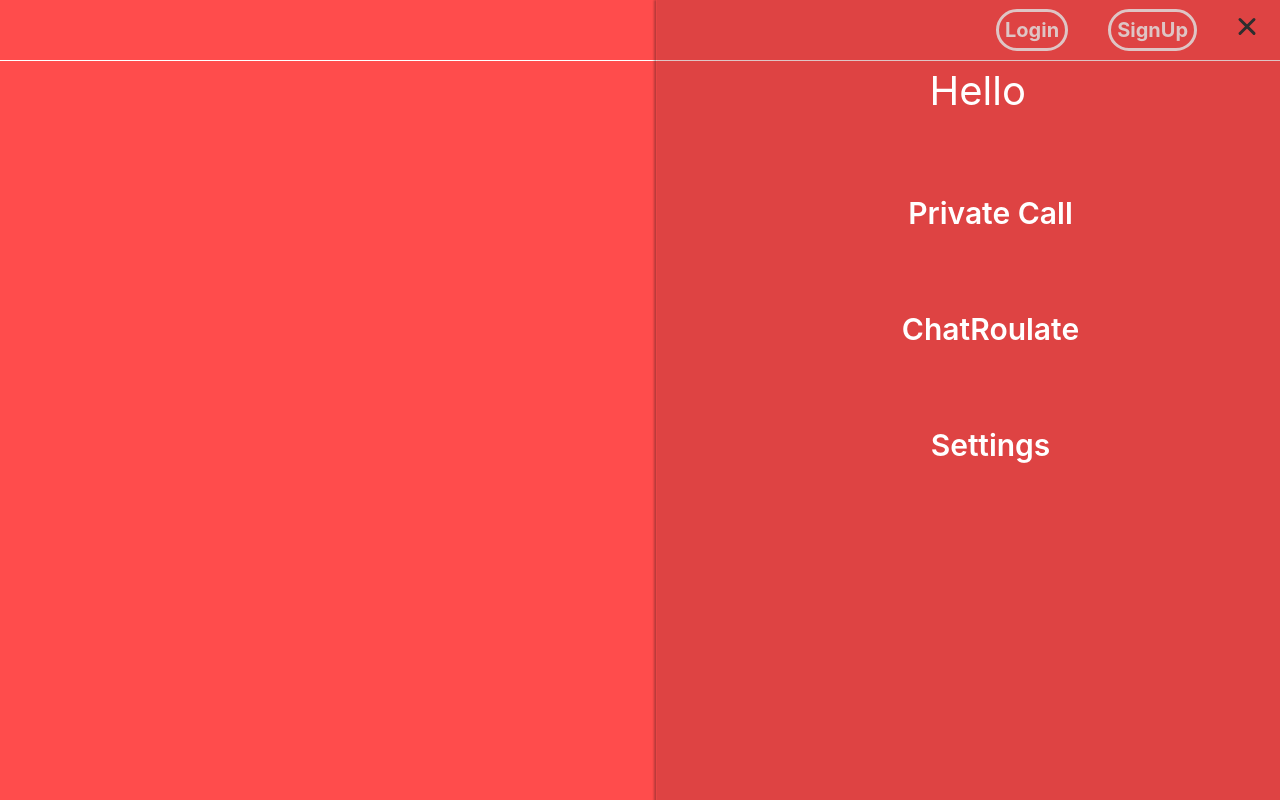
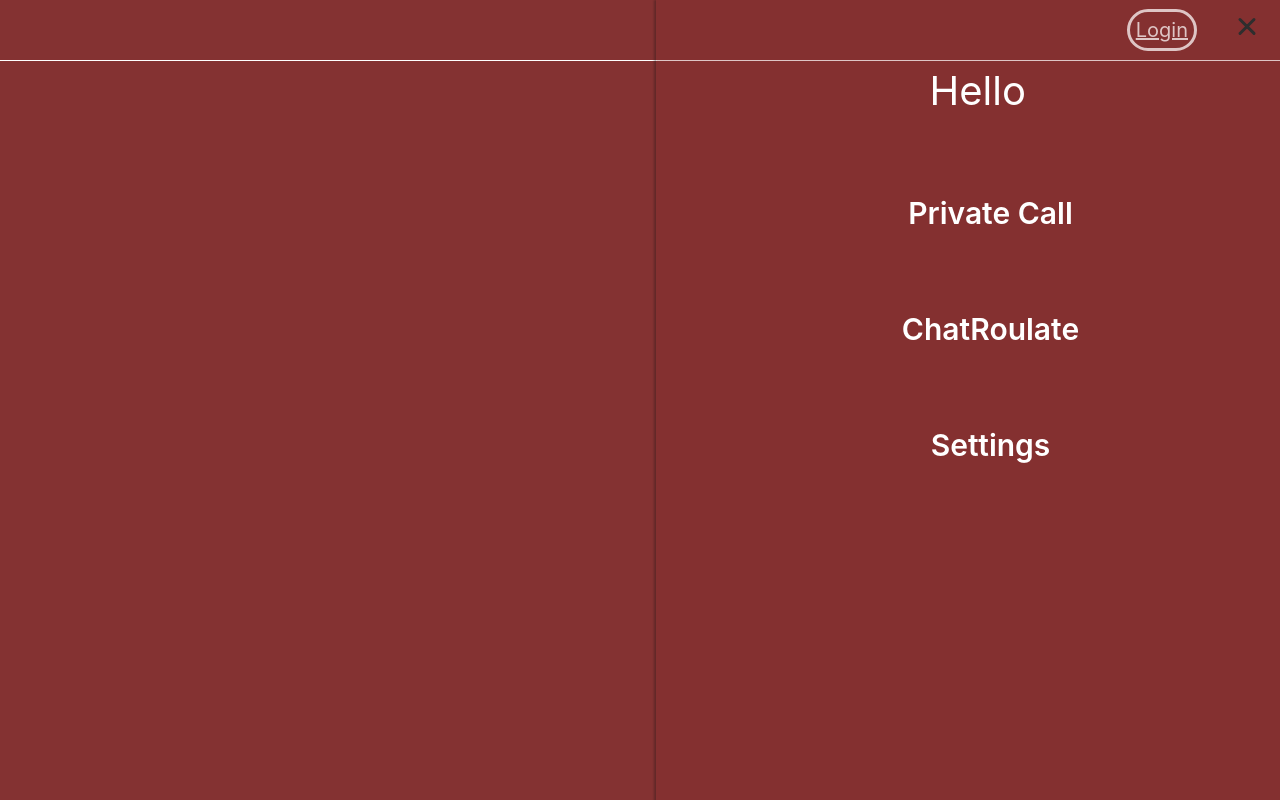
Before and after one commit to ShellyAmbar/ChatRoulatte---React-Node-JS-Socket.io, a React (Create React App) app in the folder client/: page / in a window 1280 px wide. Both pictures are taken after a click on the element 1248 px from the left and 30 px from the top of the page. Built offline with nearby package versions, Linux system fonts and the light colour scheme; no server answers.

Commit message:
fixing navigation, adding registeration

```diff
--- a/client/src/App.js
+++ b/client/src/App.js
@@ -10,6 +10,7 @@ import Chat from "./Components/Chat";
 import Controls from "./Components/Controls";
 import NavBar from "./Components/NavBar";
 import Routes from "./Components/Navigation/Routes";
+import Registeraion from "./Components/Pages/Registeraion";
 
 const useStyles = makeStyles((theme) => ({
   appBar: {
@@ -50,7 +51,7 @@ const App = () => {
   return (
     <div className={classes.wrapper}>
       <NavBar />
-      <Routes></Routes>
+      <Routes />
     </div>
   );
 };
--- a/client/src/Components/HamburgerMenu/NavigationMenu.jsx
+++ b/client/src/Components/HamburgerMenu/NavigationMenu.jsx
@@ -80,7 +80,7 @@ function NavigationMenu({isOpen}) {
         <a  href="/ChatRoulate">ChatRoulate</a>
       </NavLink>
       <NavLink initial={false} animate={isOpen ? "show": "hide"} variants={{show: {...variants.show, transition:{delay: 1.3}, duration: 0.2}, hide: {...variants.hide, transition:{delay: 0.5}, duration: 0.05}}}>
-        <a  href="#">Settings</a>
+        <a  href="/Settings">Settings</a>
       </NavLink>
     </NavList>
   </MenuContainer>;
--- a/client/src/Components/NavBar.js
+++ b/client/src/Components/NavBar.js
@@ -1,6 +1,7 @@
 import { Typography, Grid, Paper, Button } from "@material-ui/core";
 import { makeStyles } from "@material-ui/core/styles";
 import React, { useState } from "react";
+import { Link } from "react-router-dom";
 import styled from "styled-components";
 import { HamburgerMenu } from "./HamburgerMenu";
 
@@ -46,8 +47,9 @@ const NavBar = () => {
   return (
     <NavbarContainer>
       <HamburgerMenu />
+
       <div className={classes.button}>
-        <h2
+        <a
           style={{
             borderRadius: "25px",
             border: "3px solid #ffff",
@@ -55,22 +57,10 @@ const NavBar = () => {
             fontSize: "20px",
             color: "white",
           }}
-        >
-          SignUp
-        </h2>
-      </div>
-      <div className={classes.button}>
-        <h2
-          style={{
-            borderRadius: "25px",
-            border: "3px solid #ffff",
-            padding: "6px",
-            fontSize: "20px",
-            color: "white",
-          }}
+          href="/Registeration"
         >
           Login
-        </h2>
+        </a>
       </div>
     </NavbarContainer>
   );
--- a/client/src/Components/Navigation/Routes.js
+++ b/client/src/Components/Navigation/Routes.js
@@ -10,6 +10,9 @@ export default function Routes() {
     <Router>
       <div>
         <Switch>
+          <Route exact path="/">
+            <Registeration />
+          </Route>
           <Route path="/ChatRoulate">
             <ChatRoulate />
           </Route>
@@ -19,6 +22,9 @@ export default function Routes() {
           <Route path="/Registeration">
             <Registeration />
           </Route>
+          <Route path="/Settings">
+            <Settings />
+          </Route>
         </Switch>
       </div>
     </Router>
--- a/client/src/Components/Options.js
+++ b/client/src/Components/Options.js
@@ -69,9 +69,9 @@ function Options({ children }) {
   const [show, setShow] = useState(true);
 
   const handleClose = () => {
-    if (isOnCall) {
-      leaveCall();
-    }
+    // if (isOnCall) {
+    //   leaveCall();
+    // }
     setShow(false);
   };
 
--- a/client/src/Components/Pages/ChatRoulate.js
+++ b/client/src/Components/Pages/ChatRoulate.js
@@ -17,6 +17,7 @@ function ChatRoulate() {
   return (
     <div className={classes.wrapper}>
       <VideoPlayer />
+
       <Controls />
     </div>
   );
--- a/client/src/Components/Pages/Registeraion.js
+++ b/client/src/Components/Pages/Registeraion.js
@@ -1,7 +1,113 @@
-import React from "react";
+import React, { useContext, useState } from "react";
+import {
+  Typography,
+  Grid,
+  Paper,
+  Button,
+  TextField,
+  Container,
+  colors,
+} from "@material-ui/core";
+import { makeStyles } from "@material-ui/core/styles";
+import { CopyToClipboard } from "react-copy-to-clipboard";
+import { Assignment, Phone, PhoneDisabled } from "@material-ui/icons";
+import VideoPlayer from "../VideoPlayer/VideoPlayer";
+import { SocketContext } from "../../SocketContext";
 
+const useStyles = makeStyles((theme) => ({
+  root: {
+    display: "flex",
+    flexDirection: "column",
+  },
+
+  container: {
+    display: "flex",
+    flexDirection: "column",
+    alignContent: "center",
+    alignItems: "center",
+    minWidth: "100%",
+    height: "100%",
+    minHeight: "100%",
+    background: "rgba(52, 52, 52, 0.4)",
+
+    position: "absolute",
+    right: 0,
+    bottom: 0,
+    minHeight: "100%",
+    minWidth: "100%",
+
+    left: 0,
+    bottom: 0,
+  },
+  padding: {
+    padding: "10px",
+  },
+  margin: {
+    margin: "10px",
+  },
+
+  paper: {
+    margin: "auto",
+    width: "50%",
+
+    alignSelf: "center",
+    padding: "10px",
+  },
+  videoLarge: {
+    backgroundColor: "rgba(0, 0, 0, 0.24)",
+    position: "fixed",
+    right: 0,
+    bottom: 0,
+    minHeight: "100%",
+    minWidth: "100%",
+  },
+}));
 function Registeraion() {
-  return <div></div>;
+  const classes = useStyles();
+  const { myVideo } = useContext(SocketContext);
+  const [Name, setName] = useState("");
+  const register = () => {};
+  return (
+    <div className={classes.container}>
+      <video
+        playsInline
+        muted
+        autoPlay
+        ref={myVideo}
+        className={classes.videoLarge}
+      />
+
+      {/* <video
+        playsInline
+        muted
+        ref={myVideo}
+        autoPlay
+        className={classes.videoLarge}
+      />
+
+      <Paper elevation={10} className={classes.paper}>
+        <form className={classes.root} noValidate autoComplete="off">
+          <Typography gutterBottom variant="h6">
+            Login
+          </Typography>
+          <TextField
+            label="Name"
+            value={Name}
+            onChange={(e) => setName(e.target.value)}
+            fullWidth
+          />
+          <Button
+            className={classes.margin}
+            variant="contained"
+            color="primary"
+            onClick={register}
+          >
+            Register
+          </Button>
+        </form>
+      </Paper> */}
+    </div>
+  );
 }
 
 export default Registeraion;
--- a/client/src/Components/VideoPlayer/VideoPlayer.jsx
+++ b/client/src/Components/VideoPlayer/VideoPlayer.jsx
@@ -107,27 +107,19 @@ const VideoPlayer = (props) => {
      { console.log(` User Stream ${userVideo}`)}
 
       { stream &&
-      // isOnCall ? <LoadingDots/> : <></>
-     // &&
+
      <div >
 
       <video playsInline muted ref={myVideo} autoPlay className={classes.videoLarge} />
 
-
       <video playsInline muted ref={userVideo} autoPlay className={classes.videoLarge}/>
 
+        <div  className={classes.smallVideo}>
 
-        <div  className={classes.smallVideo}>
-             <h1 style={{marginBottom:'5px', color:"white"}}>{name}</h1>
              <video playsInline muted  autoPlay className={classes.videoContainer} ref={myVideo2}/>
+             <h1 style={{marginTop:'5px', color:"white"}}>{name}</h1>
        </div>
-
-
-
-
      </div>
-
-
       }
       {
         !isOnCall ? <LoadingDots/>: <></>
--- a/client/src/index.js
+++ b/client/src/index.js
@@ -5,6 +5,8 @@ import App from "./App";
 import reportWebVitals from "./reportWebVitals";
 import "./styles.css";
 import { ContextProvider } from "./SocketContext";
+
+import { BrowserRouter as Router, Switch, Route } from "react-router-dom";
 
 ReactDOM.render(
   <ContextProvider>
```
Also changed, not shown: client/src/AuthContext.js (added), client/src/Components/RegisterForm/RegisterForm.css (added), client/src/Components/RegisterForm/RegisterForm.js (added).
